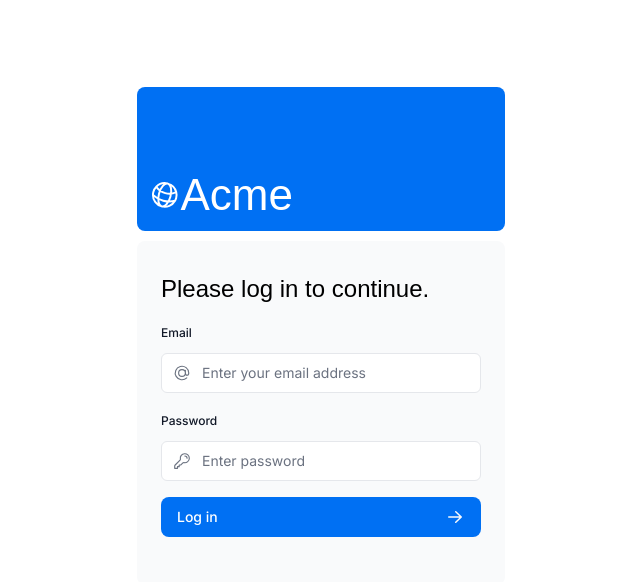
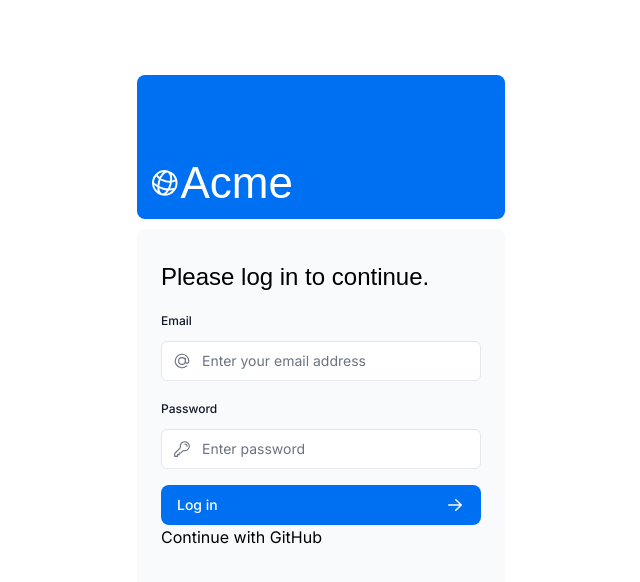
Before and after one commit to ivanposadas/nextjs-tutorial, a Next.js app in the folder nextjs-dashboard/: page /login in a window 1280 px wide. Shown: the top 582 px of the page, without its empty margins (319-959 px from the left). Built offline with nearby package versions, Linux system fonts and the light colour scheme; a web font is replaced by a local one.

Commit message:
github auth

```diff
--- /dev/null
+++ b/nextjs-dashboard/app/api/auth/[...nextauth]/route.ts
@@ -0,0 +1,2 @@
+import { handlers } from "auth"
+export const { GET, POST } = handlers
--- /dev/null
+++ b/nextjs-dashboard/app/ui/github-login.tsx
@@ -0,0 +1,8 @@
+"use client"
+import { signIn } from 'next-auth/react'
+
+export default function GitHubButton() {
+  return (
+    <button onClick={() => signIn('github')}>Continue with GitHub</button>
+  )
+}
--- a/nextjs-dashboard/app/ui/login-form.tsx
+++ b/nextjs-dashboard/app/ui/login-form.tsx
@@ -10,6 +10,7 @@ import { ArrowRightIcon } from '@heroicons/react/20/solid';
 import { Button } from './button';
 import { useActionState } from 'react';
 import { authenticate } from '@/app/lib/actions';
+import GitHubButton from './github-login';
 
 export default function LoginForm() {
   const [errorMessage, formAction, isPending] = useActionState(
@@ -67,6 +68,7 @@ export default function LoginForm() {
         <Button className="mt-4 w-full" aria-disabled={isPending}>
           Log in <ArrowRightIcon className="ml-auto h-5 w-5 text-gray-50" />
         </Button>
+        <GitHubButton />
         <div
           className="flex h-8 items-end space-x-1"
           aria-live="polite"
--- a/nextjs-dashboard/auth.ts
+++ b/nextjs-dashboard/auth.ts
@@ -1,5 +1,6 @@
 import NextAuth from 'next-auth';
 import Credentials from 'next-auth/providers/credentials';
+import GitHub from "next-auth/providers/github"
 import { authConfig } from './auth.config';
 import { z } from 'zod';
 import { sql } from '@vercel/postgres';
@@ -16,7 +17,7 @@ async function getUser(email: string): Promise<User | undefined> {
   }
 }
 
-export const { auth, signIn, signOut } = NextAuth({
+export const { handlers, auth, signIn, signOut } = NextAuth({
   ...authConfig,
   providers: [
     Credentials({
@@ -37,5 +38,6 @@ export const { auth, signIn, signOut } = NextAuth({
         return null;
       },
     }),
+    GitHub,
   ],
 });
```
